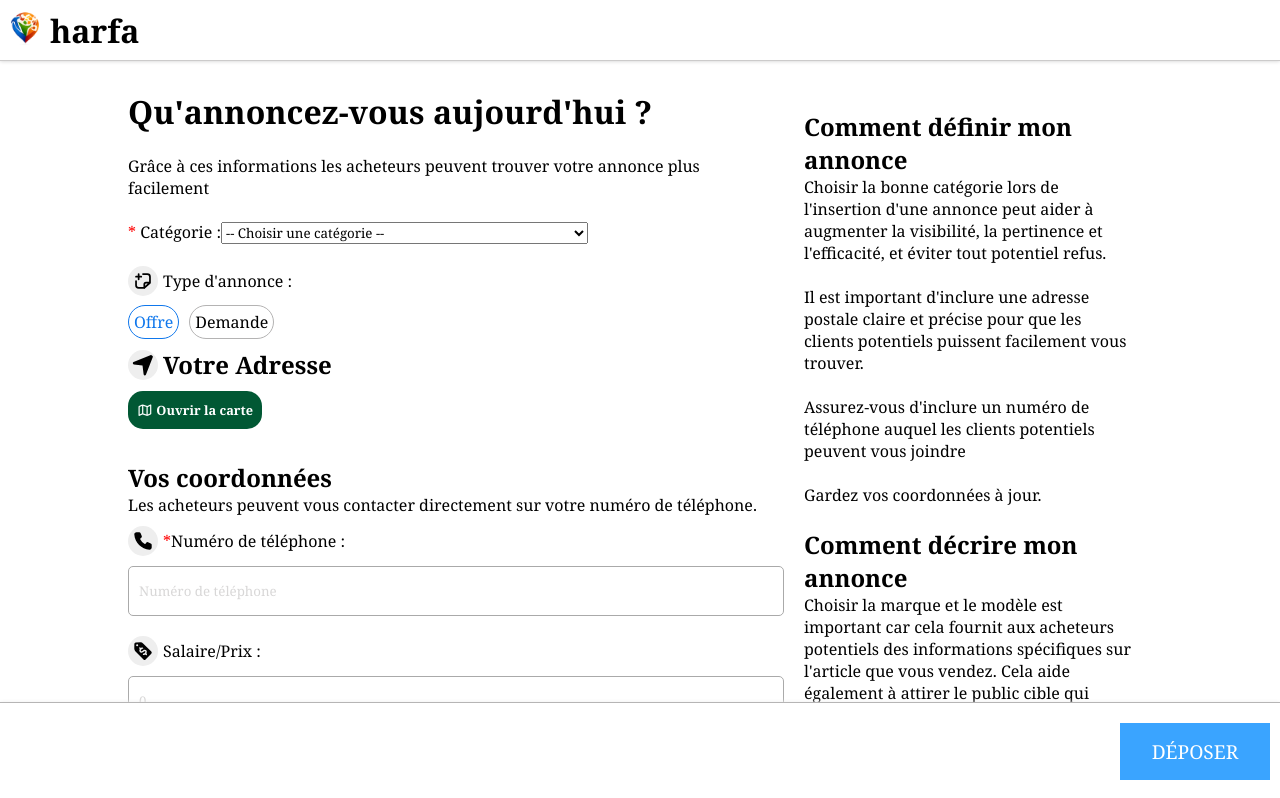
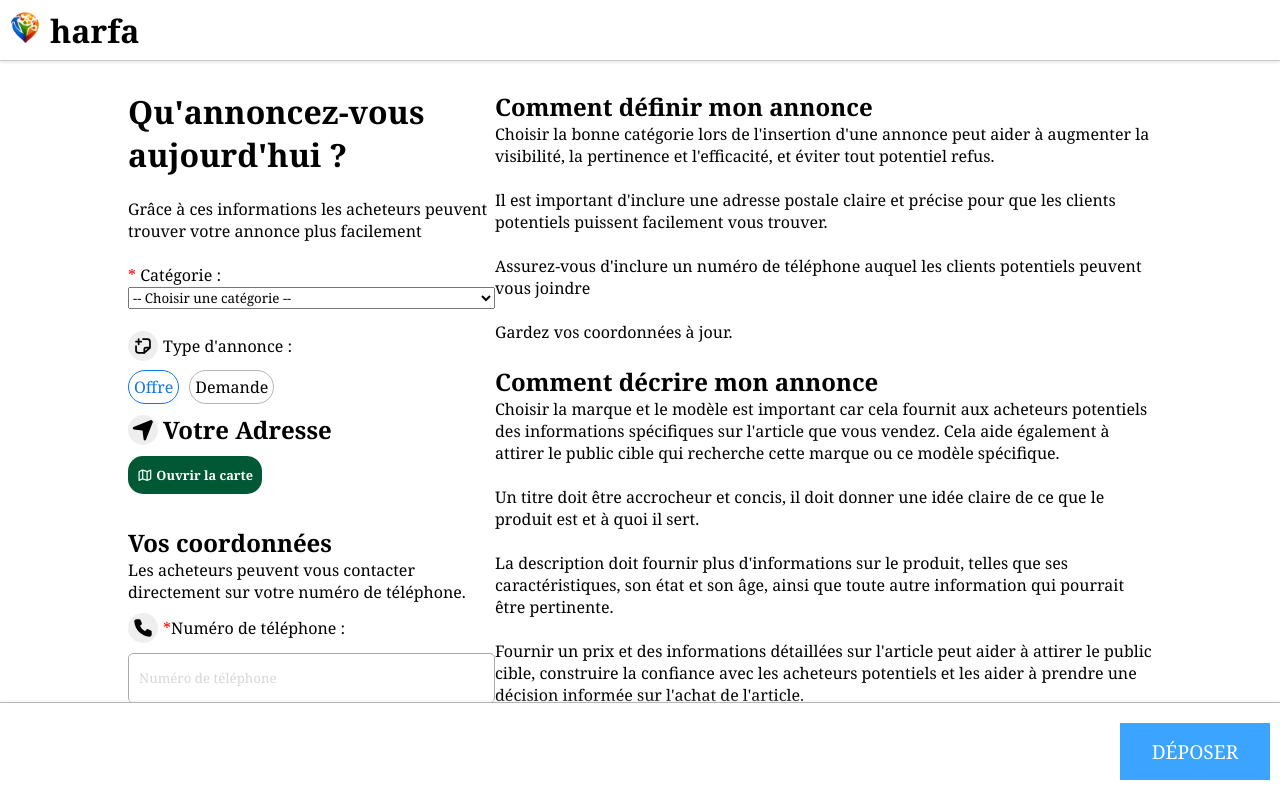
Before and after one commit to codercoder61/harfa, a React (Vite) app: page /publier in a window 1280 px wide. Shown: the top 798 px of the page. Built offline with nearby package versions, Linux system fonts and the light colour scheme.

Commit message:
Update Publier.jsx

```diff
--- a/src/Publier.jsx
+++ b/src/Publier.jsx
@@ -349,7 +349,7 @@ const handleCategoryChange = (id) => {
       </div>
 
         </div>
-        <div style={{flex:2,padding:'20px'}}>
+        <div id='com'>
             <h2>Comment définir mon annonce</h2>
             <p>Choisir la bonne catégorie lors de l'insertion d'une annonce peut aider à augmenter la visibilité, la pertinence et l'efficacité, et éviter tout potentiel refus.<br/><br/>
 Il est important d'inclure une adresse postale claire et précise pour que les clients potentiels puissent facilement vous trouver.<br/><br/>
```
